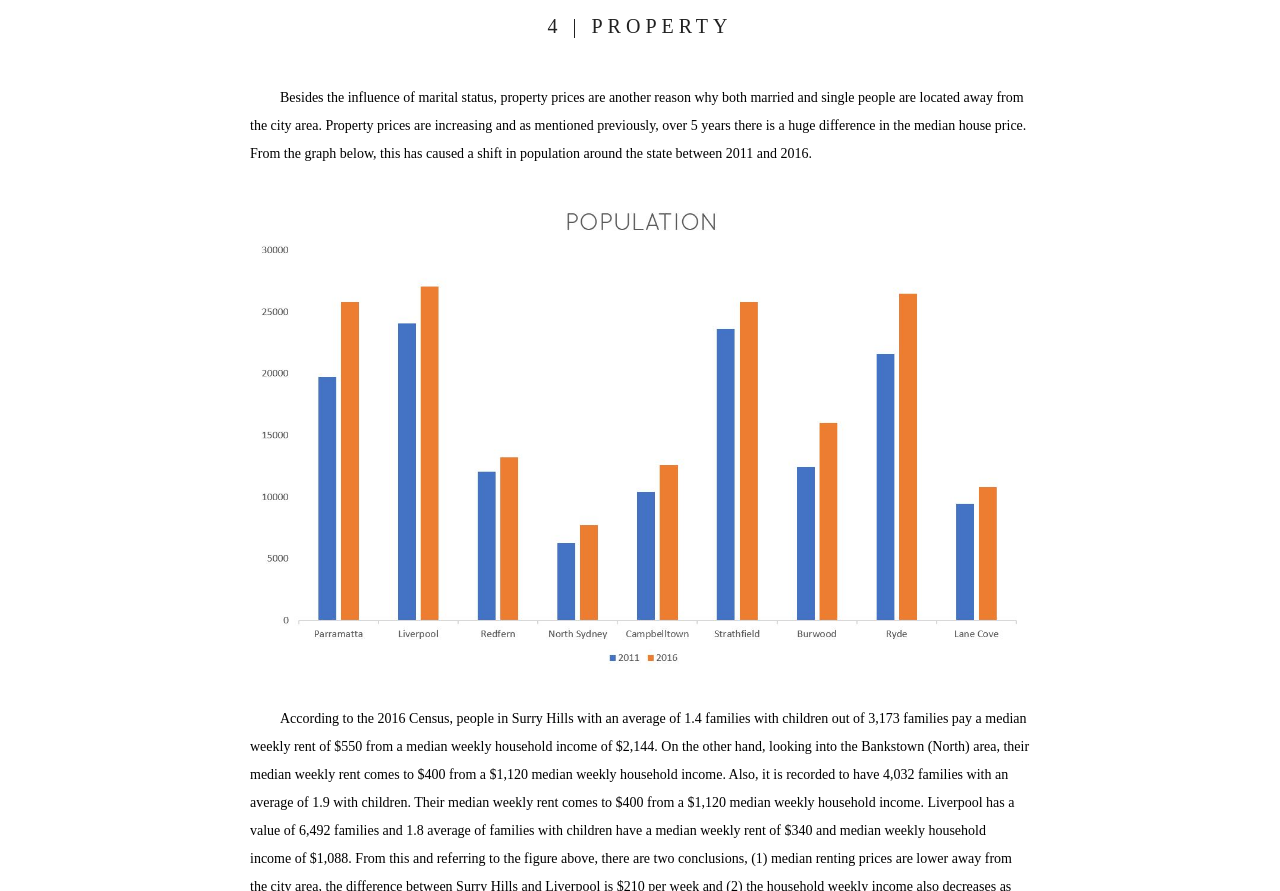
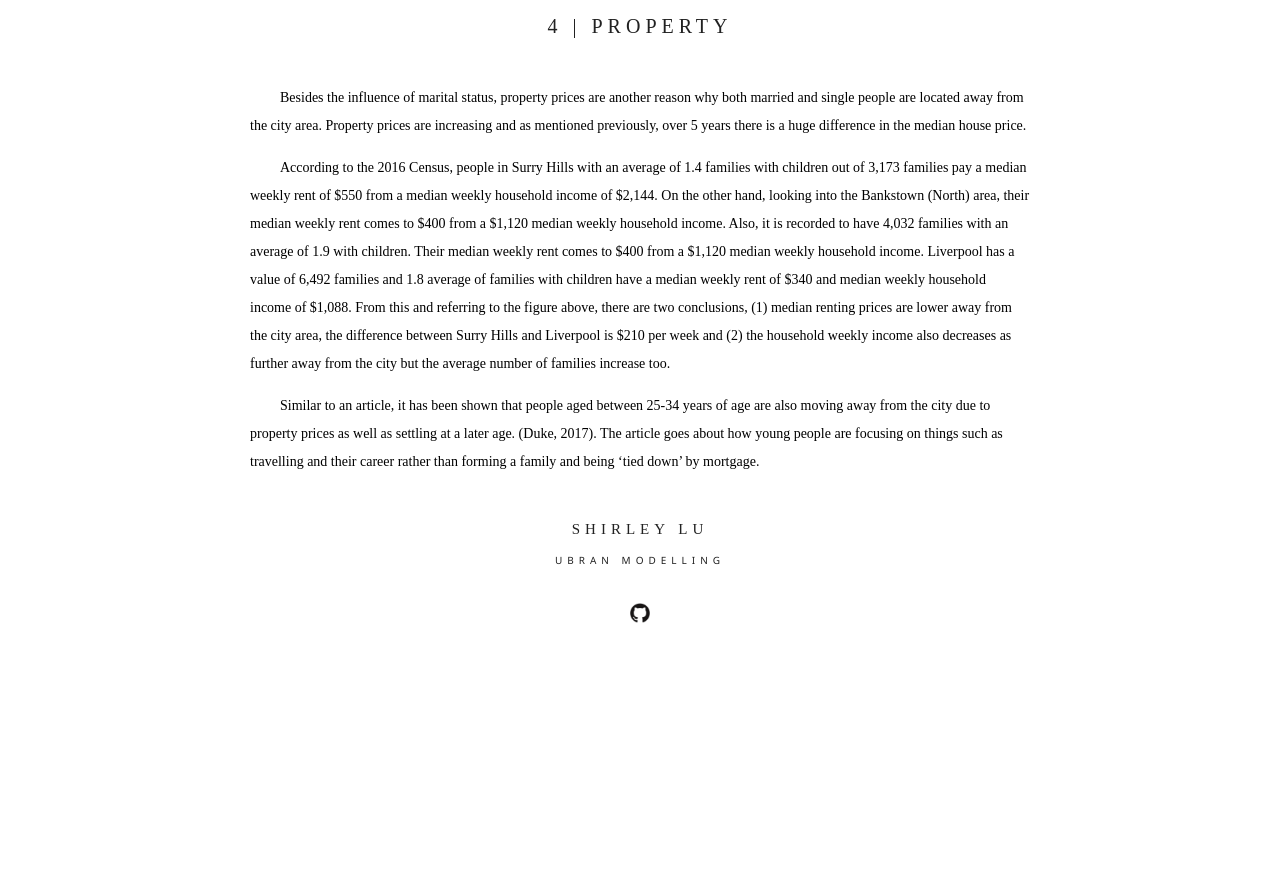
Before and after one commit to ShirleysmLu/Urban-Modelling, a plain HTML site: page page3.html in a window 1280 px wide. Shown: the part 1079-1970 px from the top of the page. After the commit the page ends 1755 px from the top, so only its background shows below. Drawn offline with Linux system fonts and the light colour scheme.

Commit message:
Update page3.html

```diff
--- a/page3.html
+++ b/page3.html
@@ -19,9 +19,7 @@
 <img src="MillionProp.gif" alt="image missing!" style="width: 90%" align="middle">
 
 <h2> 4 | PROPERTY </h2>
-<p>Besides the influence of marital status, property prices are another reason why both married and single people are located away from the city area. Property prices are increasing and as mentioned previously, over 5 years there is a huge difference in the median house price. From the graph below, this has caused a shift in population around the state between 2011 and 2016.</p>
-
-<img src="Population.jpg" alt="image missing!" style="width: 60%" align="middle">
+<p>Besides the influence of marital status, property prices are another reason why both married and single people are located away from the city area. Property prices are increasing and as mentioned previously, over 5 years there is a huge difference in the median house price.</p>
 
 <p>According to the 2016 Census, people in Surry Hills with an average of 1.4 families with children out of 3,173 families pay a median weekly rent of $550 from a median weekly household income of $2,144. On the other hand, looking into the Bankstown (North) area, their median weekly rent comes to $400 from a $1,120 median weekly household income. Also, it is recorded to have 4,032 families with an average of 1.9 with children. Their median weekly rent comes to $400 from a $1,120 median weekly household income. Liverpool has a value of 6,492 families and 1.8 average of families with children have a median weekly rent of $340 and median weekly household income of $1,088. From this and referring to the figure above, there are two conclusions, (1) median renting prices are lower away from the city area, the difference between Surry Hills and Liverpool is $210 per week and (2) the household weekly income also decreases as further away from the city but the average number of families increase too.</p>
 
```
